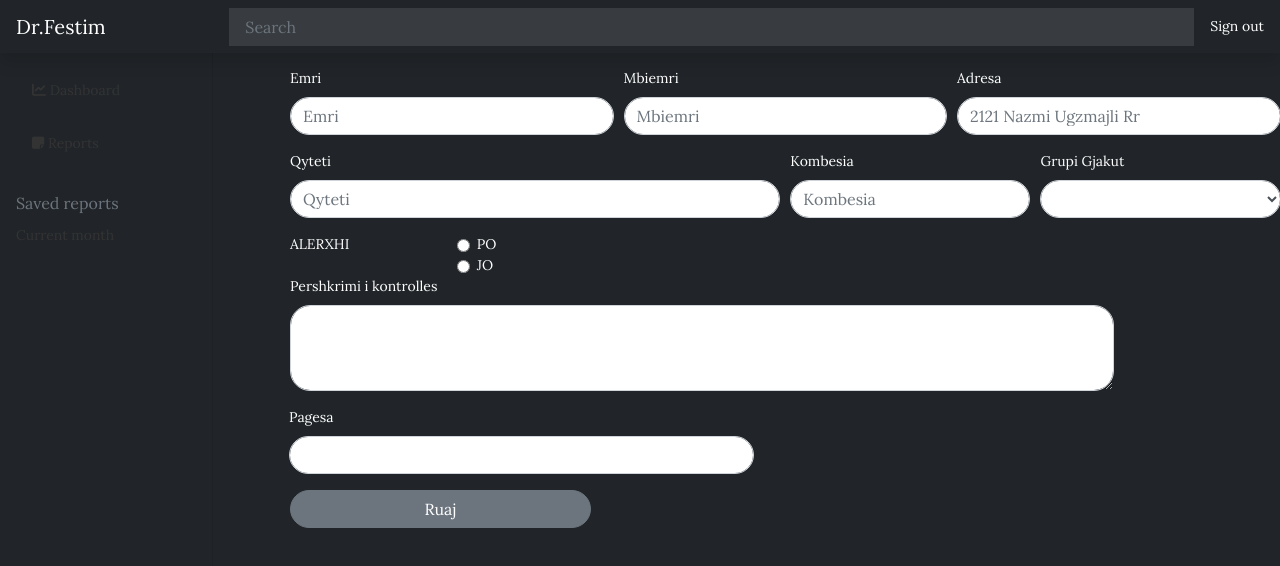
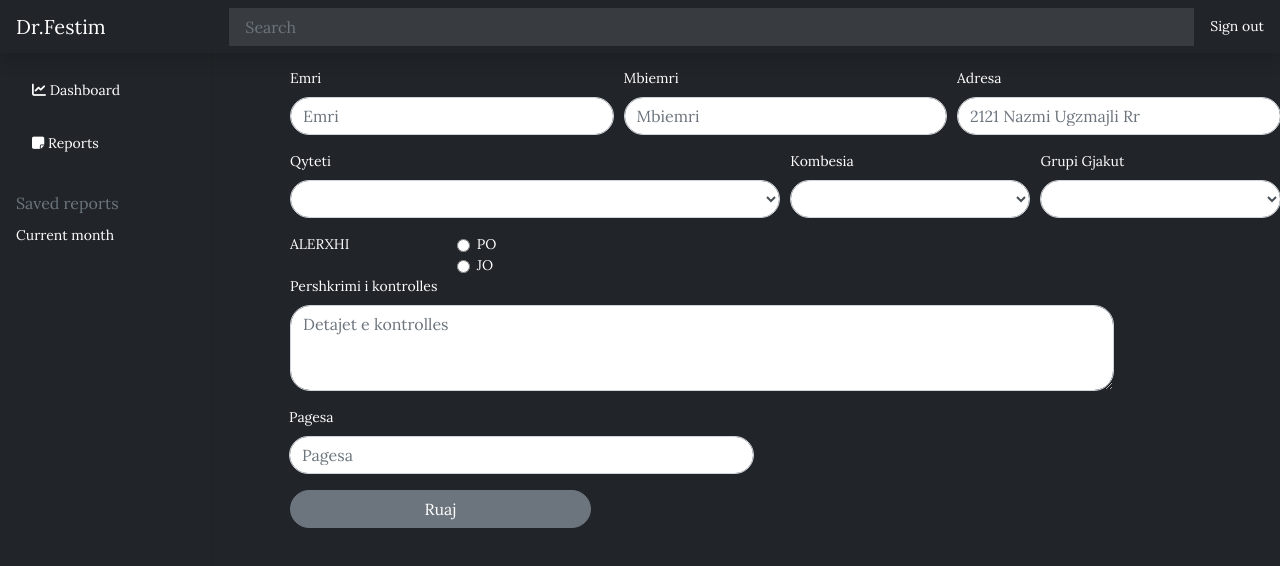
Before and after one commit to festimii/projekt, a Vue app: page /panel in a window 1280 px wide. Shown: the top 566 px of the page. Built offline with nearby package versions, Linux system fonts and the light colour scheme; no server answers; sample sign-in values are in the browser's storage; some icons are missing.

Commit message:
UI clean code

```diff
--- a/src/assets/sidenav.css
+++ b/src/assets/sidenav.css
@@ -103,7 +103,7 @@ body {
   }
   .sidebar .nav-link {
       font-weight: 500;
-      color: #333;
+      color: white;
   }
   .flex-column {
       flex-direction: column !important;
--- a/src/components/DocForm.vue
+++ b/src/components/DocForm.vue
@@ -47,28 +47,42 @@
       <div class="form-row">
         <div class="col-md-6 mb-3">
           <label for="validationCustom03">Qyteti</label>
-          <input
-            type="text"
+          <select
             class="form-control"
-            id="validationCustom03"
+            id="validationCustom05"
             placeholder="Qyteti"
             required
             v-model="user.qyteti"
-          />
+          >
+            <option>I Papercaktuar</option>
+            <option>Prishtina</option>
+            <option>Prizren</option>
+            <option>Ferizaj</option>
+            <option>Pejë</option>
+            <option>Gjakovë</option>
+            <option>Gjilan</option>
+            <option>Mitrovicë</option>
+
+          </select>
           <div class="invalid-feedback">
             Please provide a valid city.
           </div>
         </div>
         <div class="col-md-3 mb-3">
           <label for="validationCustom04">Kombesia</label>
-          <input
-            type="text"
+          <select
+
             class="form-control"
             id="validationCustom04"
-            placeholder="Kombesia"
+            aria-placeholder="Kombesia"
             required
             v-model="user.kombsia"
-          />
+          >
+           <option>I Papercaktuar</option>
+            <option>Shqiptar</option>
+            <option>Serbian</option>
+            <option>Other</option>
+          </select>
           <div class="invalid-feedback">
             Please provide a valid state.
           </div>
@@ -80,6 +94,7 @@
             id="validationCustom05"
             required
             v-model="user.gjaku"
+            aria-placeholder="Gr.Gjaku"
           >
             <option>I Papercaktuar</option>
             <option>A+</option>
@@ -137,6 +152,7 @@
               class="form-control"
               id="exampleFormControlTextarea1"
               v-model="user.pershkrimi"
+              placeholder="Detajet e kontrolles"
               rows="3"
             ></textarea>
           </div>
@@ -149,7 +165,7 @@
           class="form-control"
           id="validationCustom03"
           v-model="user.pagesa"
-          placeholder=""
+          placeholder="Pagesa"
           required
         />
         <div class="invalid-feedback">
--- a/src/views/Panel.vue
+++ b/src/views/Panel.vue
@@ -129,7 +129,7 @@ body {
 }
 .sidebar .nav-link {
   font-weight: 500;
-  color: #333;
+  color: white;
 }
 .flex-column {
   flex-direction: column !important;
--- a/src/views/Rep.vue
+++ b/src/views/Rep.vue
@@ -206,7 +206,7 @@ body {
 }
 .sidebar .nav-link {
   font-weight: 500;
-  color: #333;
+  color: white;
 }
 .flex-column {
   flex-direction: column !important;
```
